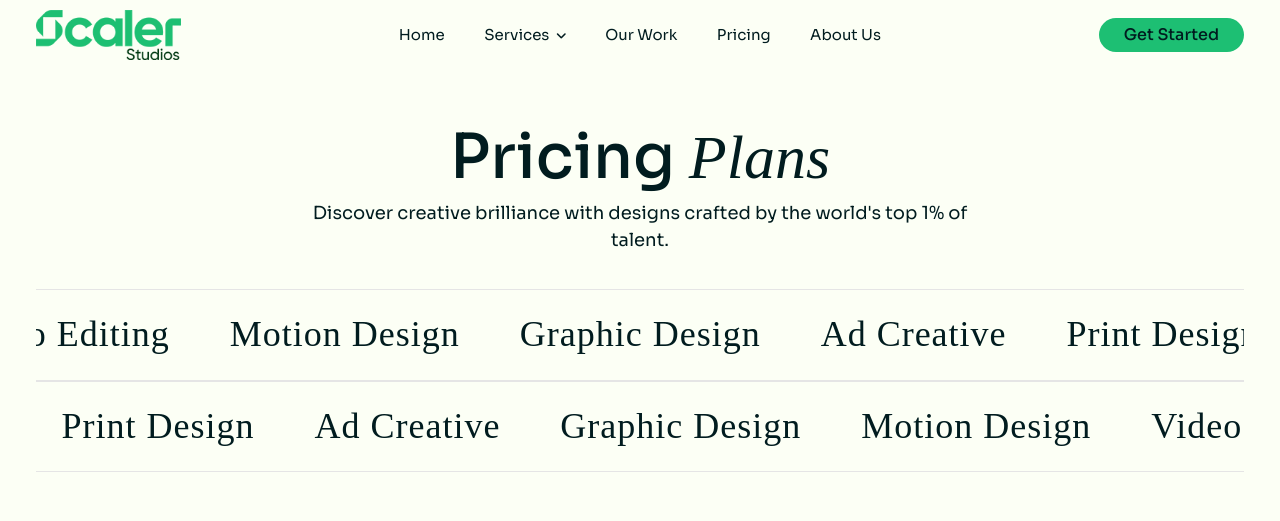
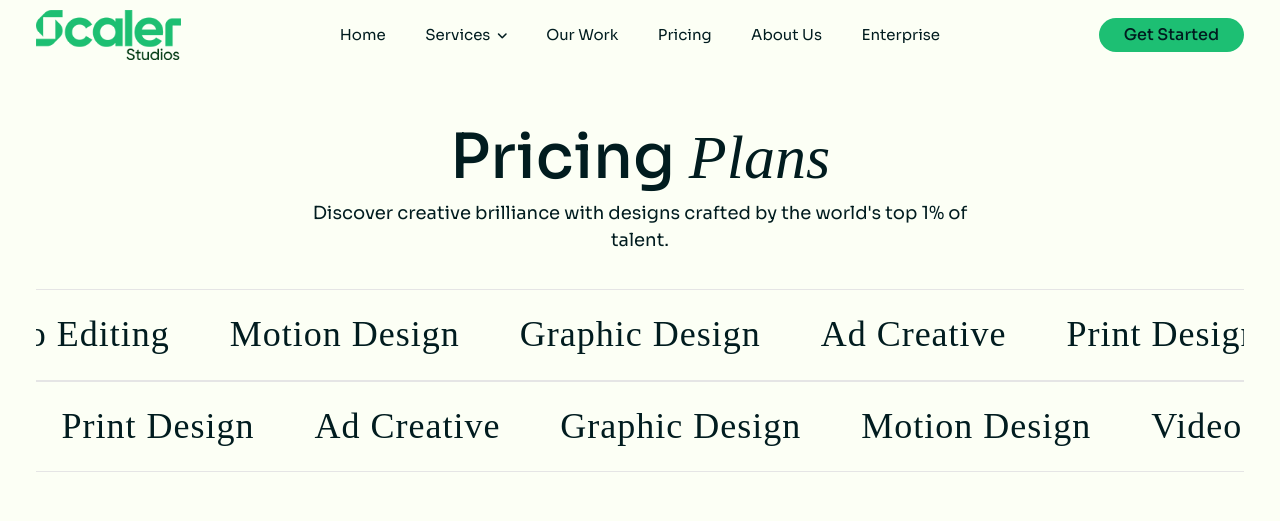
Before and after one commit to Mridul2204/ScalerStudios, a PHP site: page /Pricing.php in a window 1280 px wide. Shown: the top 521 px of the page. Run offline with PHP 8.4, Linux system fonts and the light colour scheme; some libraries are stand-ins or nearby versions; some web fonts are replaced.

Commit message:
Update header1.php

```diff
--- a/header1.php
+++ b/header1.php
@@ -251,7 +251,7 @@
                               <li><a href="about-us.php">About Us</a></li>
                               <!-- <li class="dropdown-menu-parrent"><a href="portfolio.php" class="main1"> Portfolio </a>
                               </li> -->
-                             <!--  <li class="dropdown-menu-parrent"><a href="enterprise.php" class="main1" >Enterprise </a></li> -->
+                              <li class="dropdown-menu-parrent"><a href="enterprise.php" class="main1" >Enterprise </a></li>
 
                            </ul>
                         </div>
```
